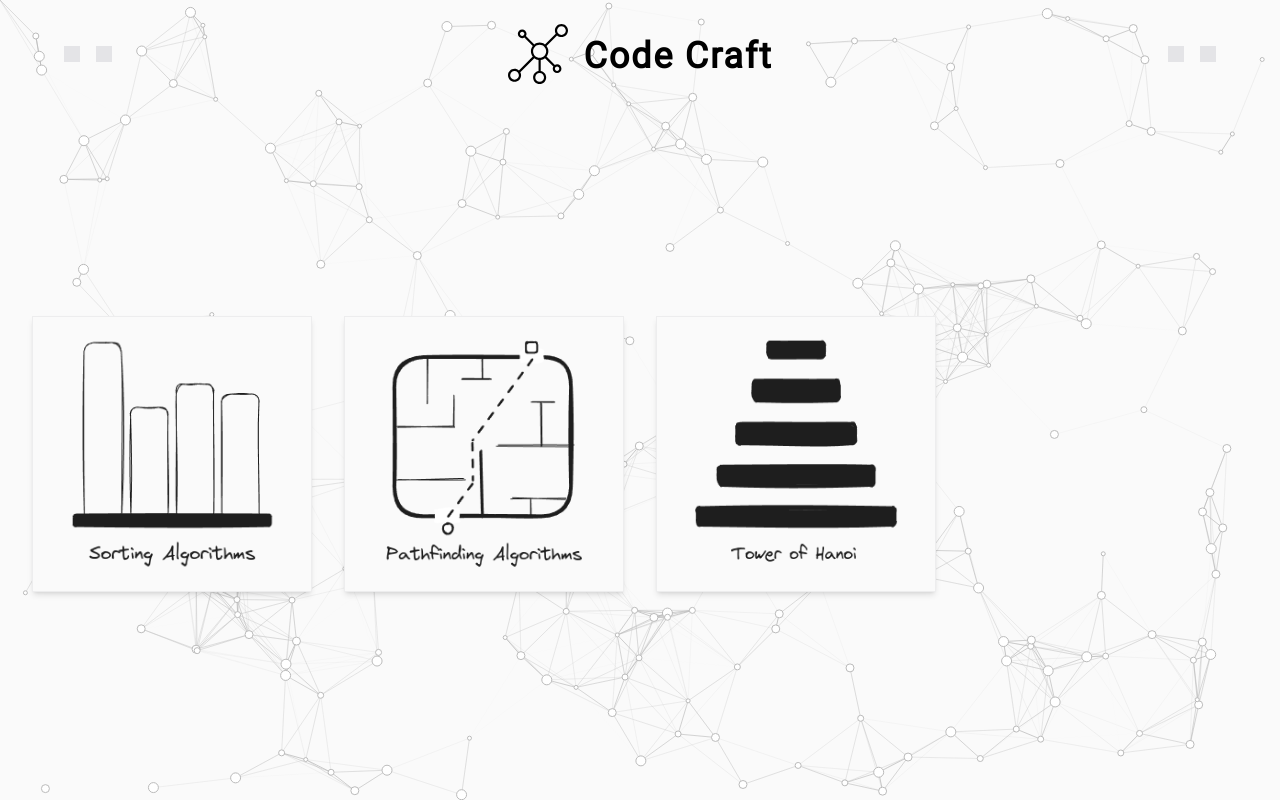
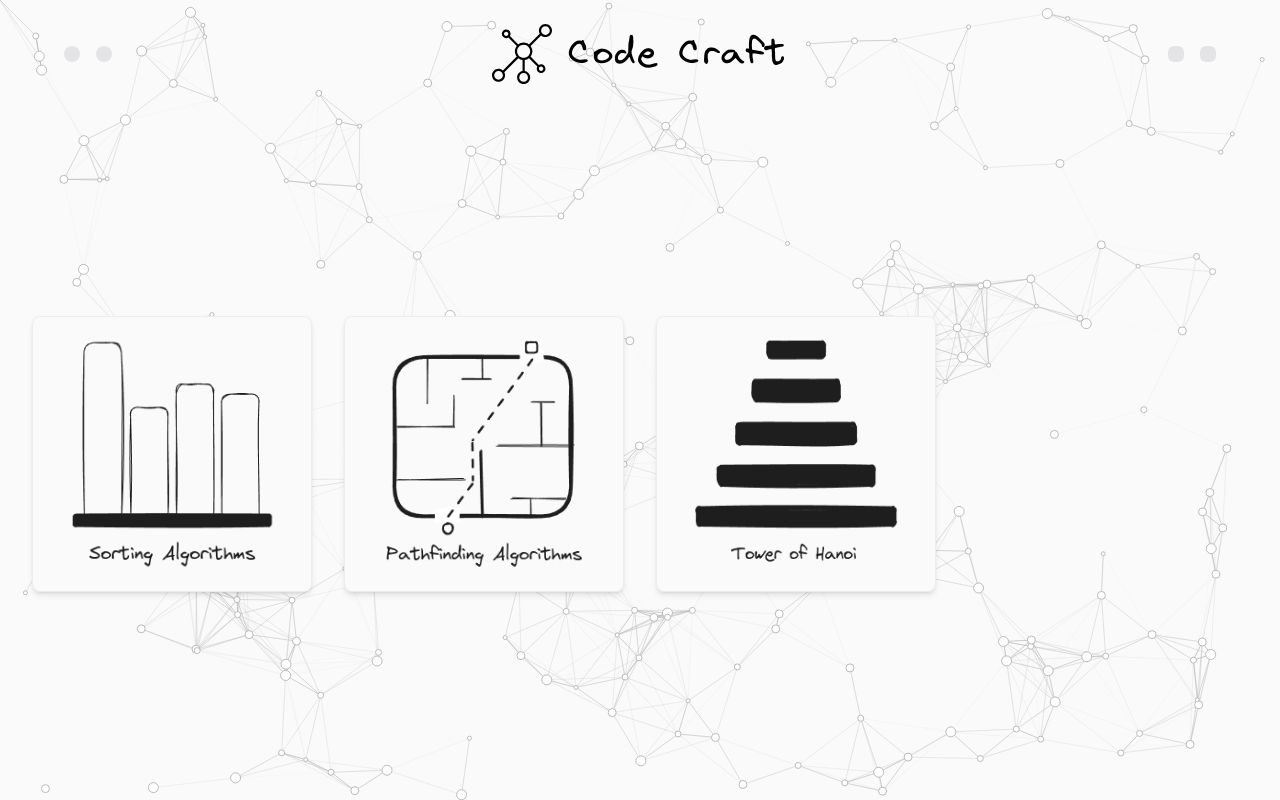
Before and after one commit to victormhp/code-craft, a SvelteKit app: page / in a window 1280 px wide. Built offline with nearby package versions, Linux system fonts and the light colour scheme.

Commit message:
Update tailwind config

```diff
--- a/tailwind.config.js
+++ b/tailwind.config.js
@@ -1,64 +1,13 @@
-import { fontFamily } from "tailwindcss/defaultTheme";
-
 /** @type {import('tailwindcss').Config} */
-const config = {
-	darkMode: ["class"],
-	content: ["./src/**/*.{html,js,svelte,ts}"],
-	safelist: ["dark"],
-	theme: {
-		container: {
-			center: true,
-			padding: "2rem",
-			screens: {
-				"2xl": "1400px"
-			}
-		},
-		extend: {
-			colors: {
-				border: "hsl(var(--border) / <alpha-value>)",
-				input: "hsl(var(--input) / <alpha-value>)",
-				ring: "hsl(var(--ring) / <alpha-value>)",
-				background: "hsl(var(--background) / <alpha-value>)",
-				foreground: "hsl(var(--foreground) / <alpha-value>)",
-				primary: {
-					DEFAULT: "hsl(var(--primary) / <alpha-value>)",
-					foreground: "hsl(var(--primary-foreground) / <alpha-value>)"
-				},
-				secondary: {
-					DEFAULT: "hsl(var(--secondary) / <alpha-value>)",
-					foreground: "hsl(var(--secondary-foreground) / <alpha-value>)"
-				},
-				destructive: {
-					DEFAULT: "hsl(var(--destructive) / <alpha-value>)",
-					foreground: "hsl(var(--destructive-foreground) / <alpha-value>)"
-				},
-				muted: {
-					DEFAULT: "hsl(var(--muted) / <alpha-value>)",
-					foreground: "hsl(var(--muted-foreground) / <alpha-value>)"
-				},
-				accent: {
-					DEFAULT: "hsl(var(--accent) / <alpha-value>)",
-					foreground: "hsl(var(--accent-foreground) / <alpha-value>)"
-				},
-				popover: {
-					DEFAULT: "hsl(var(--popover) / <alpha-value>)",
-					foreground: "hsl(var(--popover-foreground) / <alpha-value>)"
-				},
-				card: {
-					DEFAULT: "hsl(var(--card) / <alpha-value>)",
-					foreground: "hsl(var(--card-foreground) / <alpha-value>)"
-				}
-			},
-			borderRadius: {
-				lg: "var(--radius)",
-				md: "calc(var(--radius) - 2px)",
-				sm: "calc(var(--radius) - 4px)"
-			},
-			fontFamily: {
-				sans: [...fontFamily.sans]
-			}
-		}
-	},
+export default {
+  content: ['./src/**/*.{html,js,svelte,ts}'],
+  theme: {
+    fontFamily: {
+      virgil: ['Virgil', 'Arial', 'sans-serif'],
+      orange: ['Cartoon', 'Arial', 'sans-serif'],
+      roboto: ['Roboto', 'Arial', 'sans-serif']
+    },
+    extend: {}
+  },
+  plugins: []
 };
-
-export default config;
```
